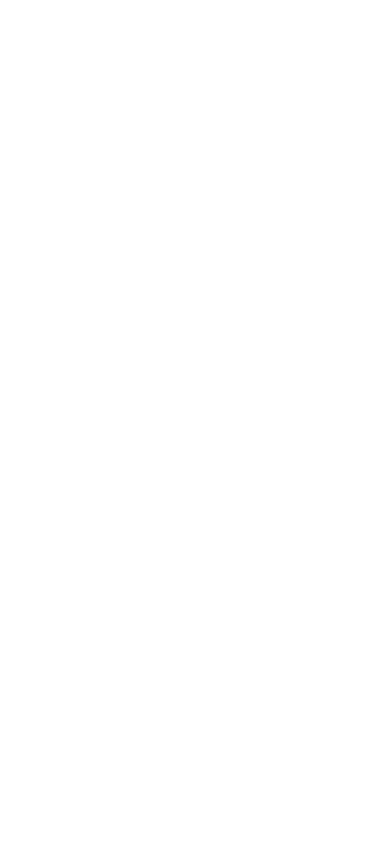
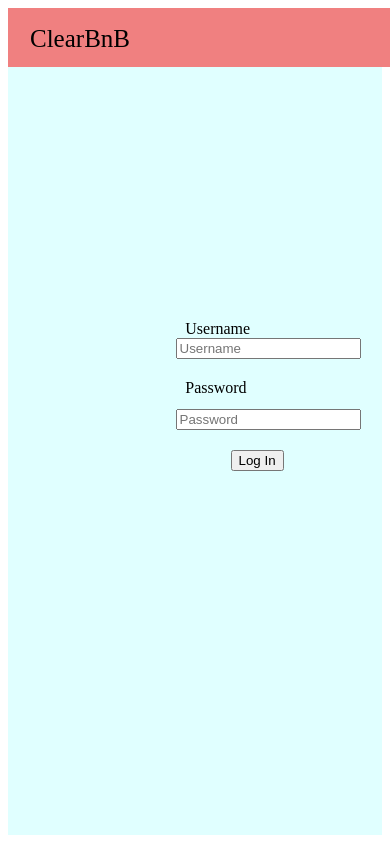
Before and after one commit to Doorsfan/ClearBnB-Database-Group4, a Vue app in the folder frontend/: page /login in a window 390 px wide. Before the commit this address had no page. Built offline with nearby package versions, Linux system fonts and the light colour scheme.

Commit message:
Implemented the base of the Login Form
Have put in a rudamentary base of the Login form in terms of the Front

This front is not responsive nor is it designed to be pretty

No real interaction in terms of verification or DB interaction exists as of yet in terms of this section - only the Shell

```diff
--- a/frontend/src/router.js
+++ b/frontend/src/router.js
@@ -2,6 +2,7 @@
 
 // import views
 import StartPage from './views/StartPage.vue';
+import LoginPage from './views/LoginPage.vue';
 
 export default createRouter({
   history: createWebHistory(),
@@ -9,6 +10,10 @@
     {
       path: '/',
       component: StartPage,
+    },
+    {
+      path: '/login',
+      component: LoginPage
     }
   ],
 });
--- /dev/null
+++ b/frontend/src/views/LoginPage.vue
@@ -0,0 +1,85 @@
+<template>
+  <div class="mainDiv">
+    <div class="navbar">
+      <router-link class="clearBnBlogo" to="/">ClearBnB</router-link>
+    </div>
+    <div class="loginForm">
+      <p class="usernameText">Username</p>
+      <p class="passwordText">Password</p>
+      <form @submit.prevent="tryToLogIn" class="inputForm">
+        <input class="usernameInput" type="text" placeholder="Username">
+        <input class="passwordInput" type="password" placeholder="Password">
+        <input class="submitButton" type="submit" value="Log In">
+      </form>
+    </div>
+  </div>
+</template>
+<script>
+
+export default {
+  components: {
+
+  },
+  data() {
+    return {
+    };
+  },
+  async mounted() {
+
+  },
+  methods: {
+    tryToLogIn() {
+      console.log("hi");
+    }
+  },
+};
+</script>
+<style scoped>
+.mainDiv{
+  height:98vh;
+  background-color:lightcyan;
+}
+a{
+  text-decoration:none;
+}
+.clearBnBlogo{
+  color:black;
+  font-size: 25px;
+  position: absolute;
+  left: 30px;
+  top: 25px;
+}
+.navbar{
+  background-color:lightcoral;
+  width:99vw;
+  height:7vh;
+}
+.inputForm{
+  position:absolute;
+  left:45vw;
+  top: 40vh;
+}
+.usernameInput{
+  width:max-content;
+  display:block;
+  margin-bottom: 50px;
+}
+.passwordInput{
+  width:max-content;
+  display:block;
+  margin-bottom:20px;
+}
+.usernameText{
+  position:absolute;
+  top: 36vh;
+  left: 47.5vw;
+}
+.passwordText{
+  position:absolute;
+  top: 43vh;
+  left: 47.5vw;
+}
+.submitButton{
+  margin-left: 55px;
+}
+</style>
--- a/frontend/src/views/StartPage.vue
+++ b/frontend/src/views/StartPage.vue
@@ -7,7 +7,7 @@
       <div class="endDateBox Box">End Date<div class="endDateBar"><input type="date" min="2021-09-17" max="2021-10-17"></div></div>
       <div class="priceBox Box">Price<div class="priceBar"><input placeholder=0 type="number" min=0></div></div>
       <button class="searchButton" @click="search" type="button">Search</button>
-      <router-link class="Login" to="/">Login</router-link>
+      <router-link class="Login" to="/login">Login</router-link>
     </div>
   </div>
 </template>
```
